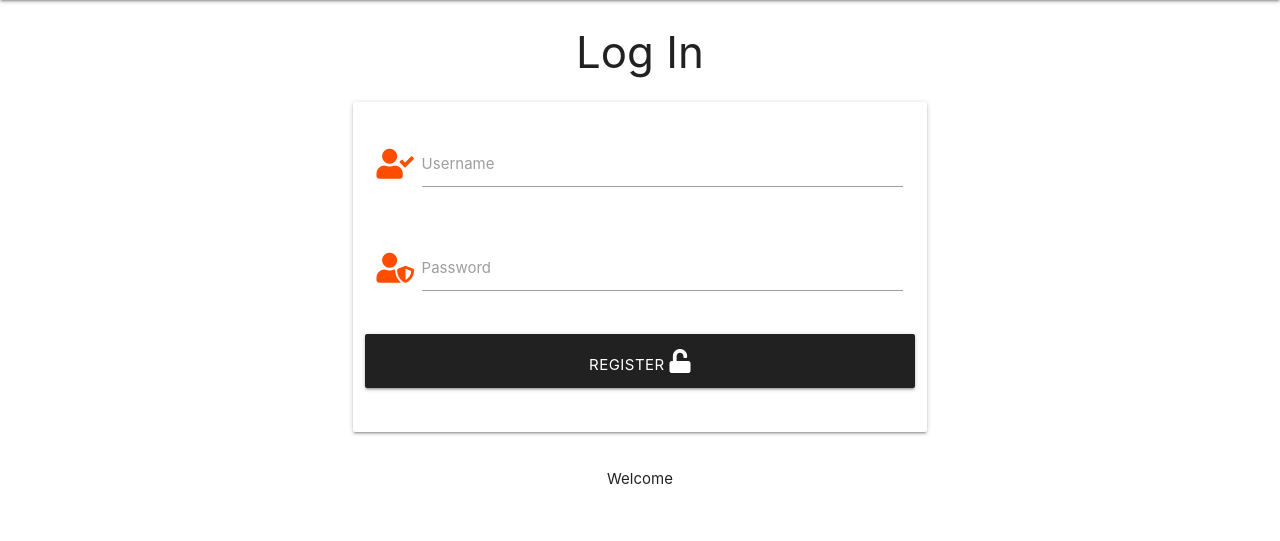
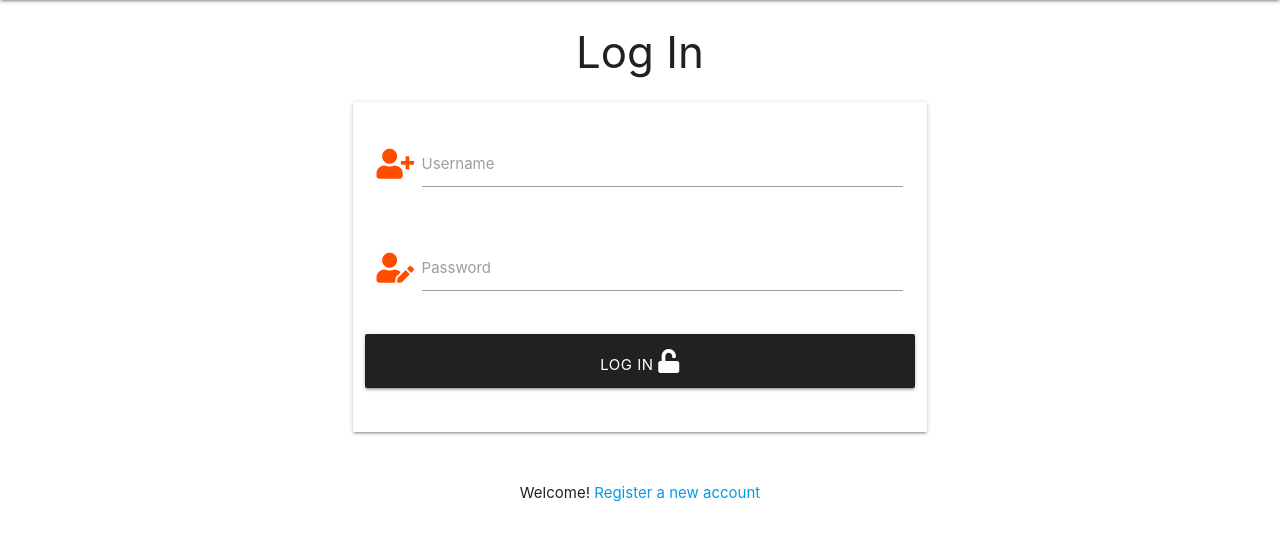
Before and after one commit to MichaelWarner32/Event_planner, a Flask app: template templates/login.html in a window 1280 px wide. Shown: the part 64-605 px from the top of the page. Run offline with Flask 2, Linux system fonts and the light colour scheme; the template is opened without the code that fills it, so the values that code supplies are empty; some libraries are stand-ins or nearby versions.

Commit message:
Created the login functionality for both succesfull and failed login attempts. As well as linked back to the register page

```diff
--- a/app.py
+++ b/app.py
@@ -48,6 +48,32 @@ def register():
     return render_template("register.html")
 
 
+@app.route("/login", methods=["GET", "POST"])
+def login():
+    if request.method == "POST":
+        # checks if username exists in database
+        existing_user = mongo.db.users.find_one(
+            {"username": request.form.get("username").lower()})
+
+        if existing_user:
+            # makes sure password matches the user created
+            if check_password_hash(
+                existing_user["password"], request.form.get("password")):
+                    session["user"] = request.form.get("username").lower()
+                    flash("Welcome, {}".format(request.form.get("username")))
+            else:
+                # password does not match
+                flash("Incorrect Username and/or Password")
+                return redirect(url_for("login"))
+
+        else:
+            # username does not exist
+            flash("Incorrect Username and/or Password")
+            return redirect(url_for("login"))
+
+    return render_template("login.html")
+
+
 if __name__ == "__main__":
     app.run(host=os.environ.get("IP"),
             port=int(os.environ.get("PORT")),
--- a/static/css/style.css
+++ b/static/css/style.css
@@ -11,3 +11,11 @@
 .fa-user-check {
     color: #ff4d00;
 }
+
+.fa-user-plus {
+    color: #ff4d00;
+}
+
+.fa-user-edit {
+    color: #ff4d00;
+}
--- a/templates/login.html
+++ b/templates/login.html
@@ -4,13 +4,13 @@
     <h3 class="center-align">Log In</h3>
 
     <div class="row">
-        <form class="col s12 m8 offset-m2" method="POST" action="{{ url_for('register') }}">
+        <form class="col s12 m8 offset-m2" method="POST" action="{{ url_for('login') }}">
         <div class="card ">
             <div class="card-content">
             <!-- Username -->
                 <div class="row">
                     <div class="input-field col s12">
-                        <i class="fas fa-user-check prefix light-orange-text text-darken-4"></i>
+                        <i class="fas fa-user-plus prefix light-orange-text text-darken-4"></i>
                         <input id="username" name="username" type="text" minlength="5"
                             maxlength="15" pattern="^[a-zA-Z0-9]{5,15}$" class="validate" required>
                         <label for="usename">Username</label>
@@ -19,7 +19,7 @@
                 <!-- Password -->
                 <div class="row">
                     <div class="input-field col s12">
-                        <i class="fas fa-user-shield prefix light-orange-text text-darken-4"></i>
+                        <i class="fas fa-user-edit prefix light-orange-text text-darken-4"></i>
                         <input id="password" name="password" type="password" minlength="5"
                             maxlength="15" pattern="^[a-zA-Z0-9!@£$%^&*()€#]{5,15}$" class="validate" required>
                         <label for="password">Password</label>
@@ -28,7 +28,7 @@
                 <!-- Log In -->
                 <div class="row">
                     <button type="submit" class="col s12 btn-large grey darken-4">
-                        Register <i class="fas fa-unlock"></i>
+                        Log In <i class="fas fa-unlock"></i>
                     </button>
                 </div>
             </div>
@@ -37,10 +37,11 @@
     </div>
 
     <div class="row">
-        <div class="col s12"></div>
-            <p class="center-align">Welcome
-                <a href="{{ url_for('register') }}" class="ight-orange-text text-darken-4"></a>
+        <div class="col s12">
+            <p class="center-align">
+                Welcome!
+                <a href="{{ url_for('register') }}" class="ight-orange-text text-darken-4">Register a new account</a>
             </p>
-
+        </div>
     </div>
 {% endblock %}
--- a/templates/main.html
+++ b/templates/main.html
@@ -22,8 +22,8 @@
             <li><a href="{{ url_for('get_events') }}">Home</a></li>
             <li><a href="#">New Events</a></li>
             <li><a href="#">Manage</a></li>
-            <li><a href="#">Log In</a></li>
-            <li><a href="#">Log Out</a></li>
+            <li><a href="{{ url_for('login') }}">Log In</a></li>
+            <li><a href="">Log Out</a></li>
             <li><a href="{{ url_for('register') }}">Register</a></li>
         </ul>
         </div>
@@ -36,7 +36,7 @@
             <li><a href="#">New Events</a></li>
             <li><a href="#">Manage</a></li>
             <li><a href="#">Profile</a></li>
-            <li><a href="#">Log In</a></li>
+            <li><a href="{{ url_for('login') }}">Log In</a></li>
             <li><a href="#">Log Out</a></li>
             <li><a href="{{ url_for('register') }}">Register</a></li>
     </ul>
```
Also changed, not shown: templates/register.html (+9 -0 lines).
